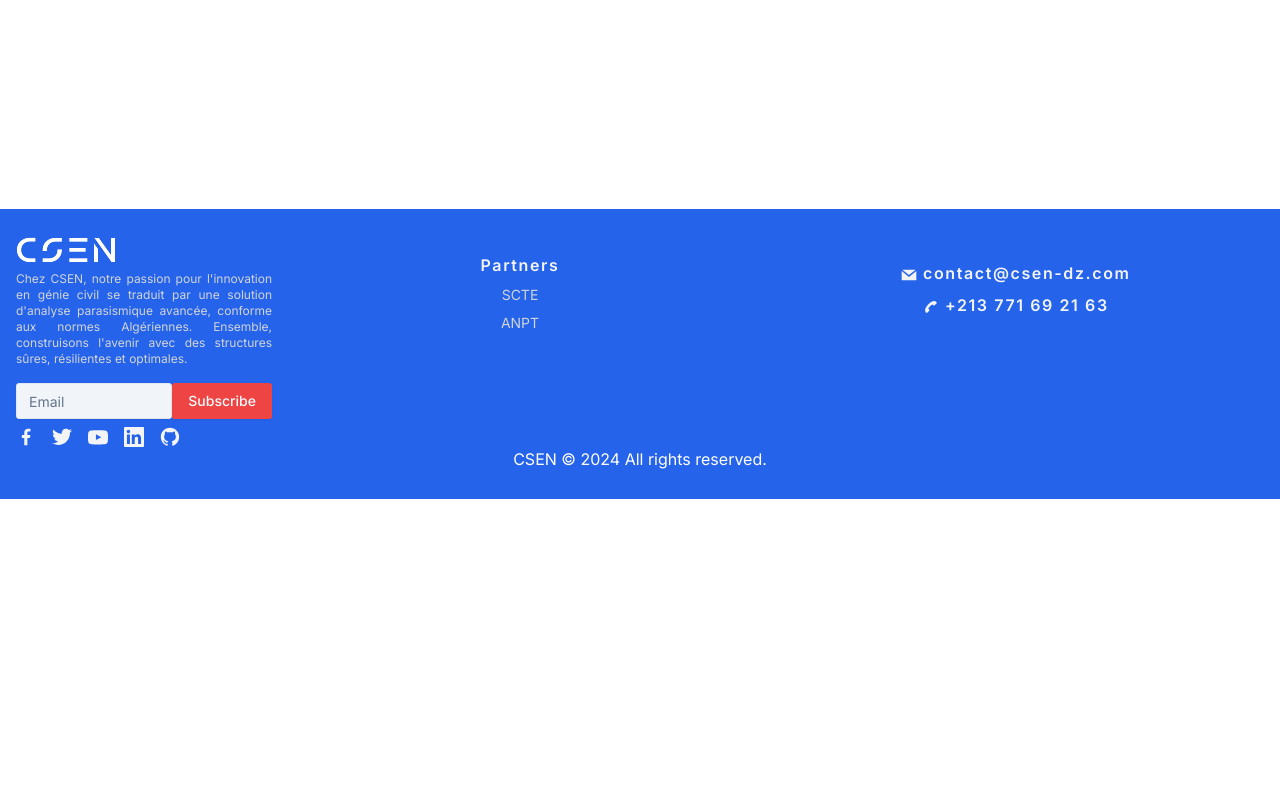
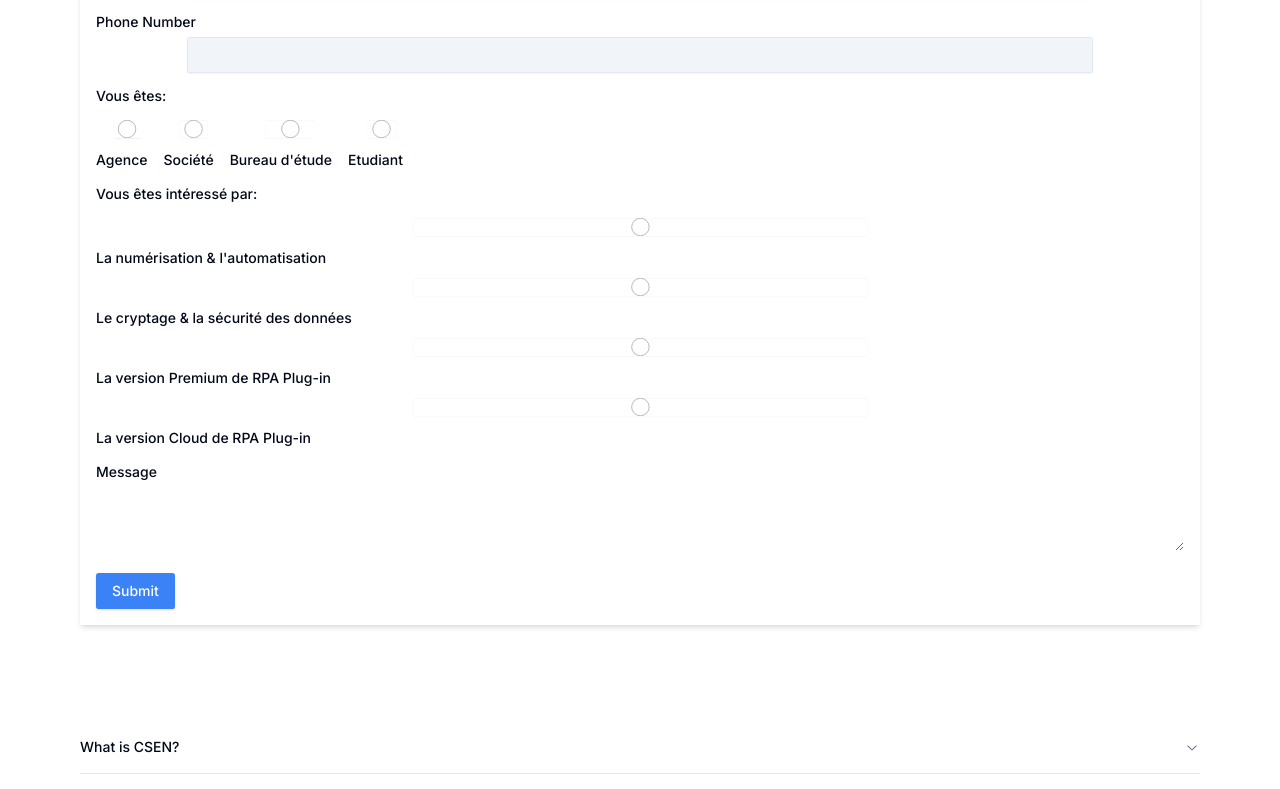
Before and after one commit to csen-website1/website, a Next.js app: page /contact in a window 1280 px wide. Shown: the part 591-1380 px from the top of the page. Before the commit the page ends 1090 px from the top, so only its background shows below. Built offline with nearby package versions, Linux system fonts and the light colour scheme.

Commit message:
adding redux

```diff
--- a/src/app/contact/page.tsx
+++ b/src/app/contact/page.tsx
@@ -11,8 +11,8 @@ function page({}: Props) {
       <h1 className="text-center text-transparent my-24 py-5 bg-gradient-to-r from-primary to-purple-300 font-semibold text-6xl bg-clip-text border ">
         Register To RPA Plug-in
       </h1>
-      {/* <Form /> */}
-      {/* <Accordions /> */}
+      <Form />
+      <Accordions />
       {/* <AlertComponent /> */}
     </>
   );
```
